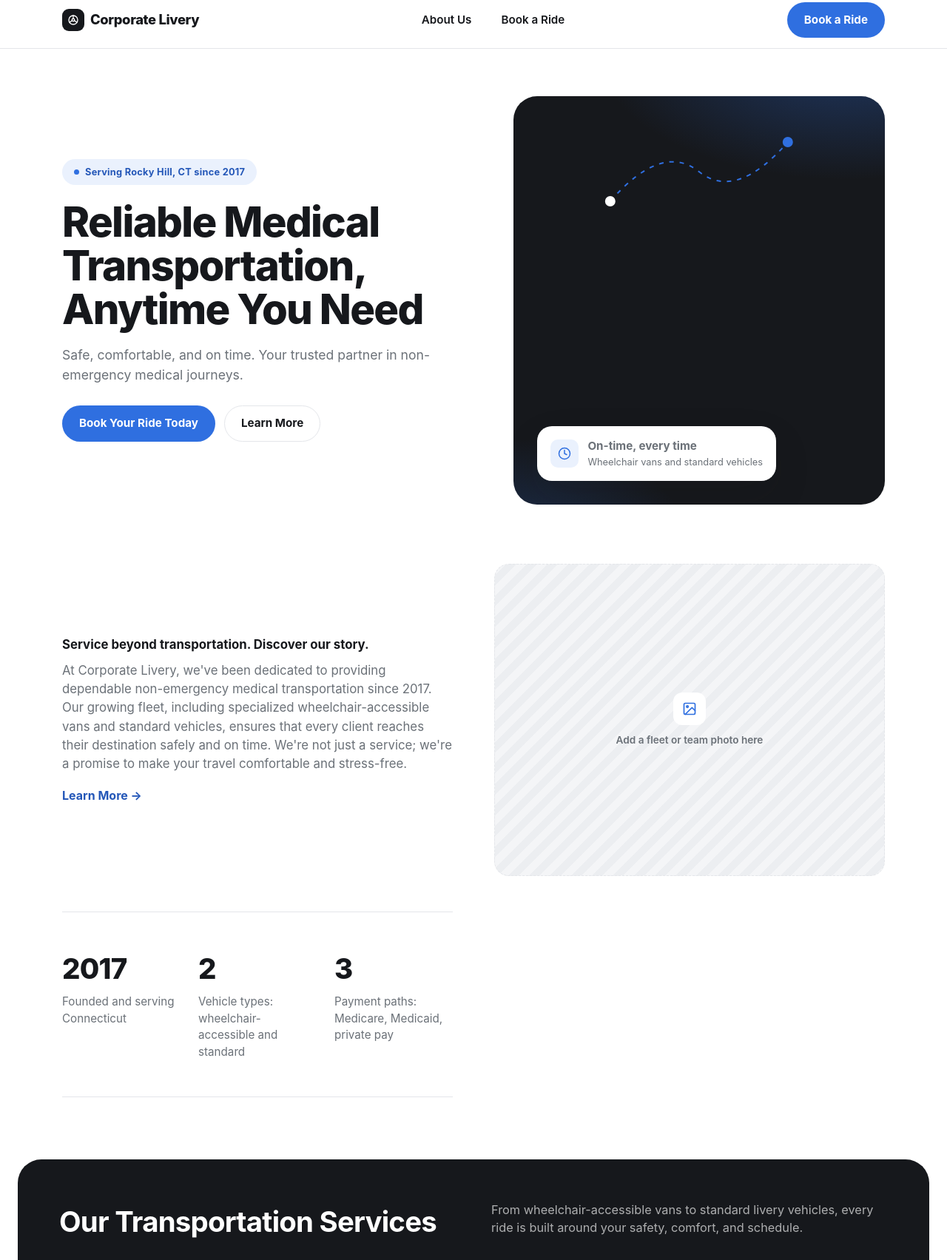
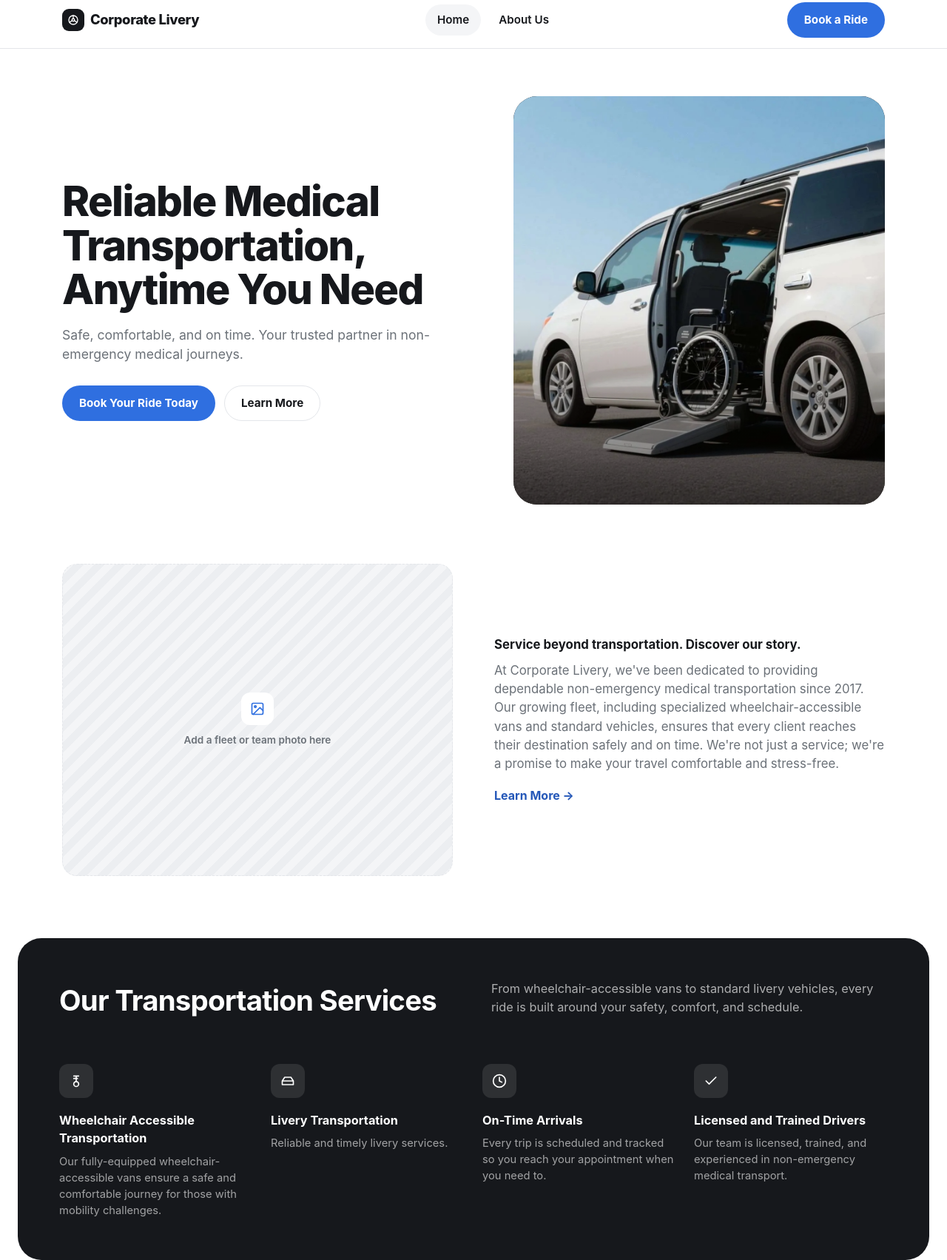
Before and after one commit to mahasidi/corporateliveryct, a plain HTML site: page index.html in a window 1280 px wide. Shown: the part 11-1714 px from the top of the page at 74% size. Drawn offline with Linux system fonts and the light colour scheme.

Commit message:
Formatting

```diff
--- a/index.html
+++ b/index.html
@@ -19,8 +19,8 @@
       Corporate Livery
     </a>
     <nav class="main-nav" aria-label="Primary">
+      <a href="index.html" class="active">Home</a>
       <a href="about-us.html">About Us</a>
-      <a href="book-a-ride.html">Book a Ride</a>
     </nav>
     <a href="book-a-ride.html" class="btn btn-primary">Book a Ride</a>
     <button class="nav-toggle" aria-label="Open menu" aria-expanded="false" id="navToggle">
@@ -34,7 +34,6 @@
   <section class="hero">
     <div class="wrap">
       <div>
-        <span class="eyebrow"><span class="eyebrow-dot"></span>Serving Rocky Hill, CT since 2017</span>
         <h1>Reliable Medical Transportation, Anytime You Need</h1>
         <p class="lede">Safe, comfortable, and on time. Your trusted partner in non-emergency medical journeys.</p>
         <div class="hero-ctas">
@@ -42,53 +41,24 @@
           <a href="about-us.html" class="btn btn-outline">Learn More</a>
         </div>
       </div>
-      <div class="hero-visual" aria-hidden="true">
-        <svg width="100%" height="140" viewBox="0 0 280 140" fill="none">
-          <path d="M20 110 Q90 30 140 70 T260 30" stroke="#2F6FE0" stroke-width="2" stroke-dasharray="6 8" fill="none"/>
-          <circle cx="20" cy="110" r="7" fill="#fff"/>
-          <circle cx="260" cy="30" r="7" fill="#2F6FE0"/>
-        </svg>
-        <div class="hero-badge">
-          <span class="badge-icon">
-            <svg width="18" height="18" viewBox="0 0 24 24" fill="none" stroke="#2F6FE0" stroke-width="2" stroke-linecap="round" stroke-linejoin="round"><circle cx="12" cy="12" r="10"/><path d="M12 6v6l4 2"/></svg>
-          </span>
-          <span>
-            <strong>On-time, every time</strong>
-            <span>Wheelchair vans and standard vehicles</span>
-          </span>
-        </div>
+      <div class="hero-visual">
+        <img src="Images/minivan.jpeg" alt="Corporate Livery vehicle" class="hero-visual-photo">
       </div>
     </div>
   </section>
 
   <section class="intro">
     <div class="wrap">
-      <div>
-        <p class="kicker">Service beyond transportation. Discover our story.</p>
-        <p>At Corporate Livery, we've been dedicated to providing dependable non-emergency medical transportation since 2017. Our growing fleet, including specialized wheelchair-accessible vans and standard vehicles, ensures that every client reaches their destination safely and on time. We're not just a service; we're a promise to make your travel comfortable and stress-free.</p>
-        <a href="about-us.html" class="intro-link">Learn More →</a>
-      </div>
       <div class="img-placeholder" aria-hidden="true">
         <span class="icon">
           <svg width="20" height="20" viewBox="0 0 24 24" fill="none" stroke="#2F6FE0" stroke-width="2" stroke-linecap="round" stroke-linejoin="round"><rect x="3" y="3" width="18" height="18" rx="2"/><circle cx="8.5" cy="8.5" r="1.5"/><path d="M21 15l-5-5L5 21"/></svg>
         </span>
         <span>Add a fleet or team photo here</span>
       </div>
-    </div>
-    <div class="wrap">
-      <div class="stat-row">
-        <div>
-          <div class="stat-value">2017</div>
-          <div class="stat-label">Founded and serving Connecticut</div>
-        </div>
-        <div>
-          <div class="stat-value">2</div>
-          <div class="stat-label">Vehicle types: wheelchair-accessible and standard</div>
-        </div>
-        <div>
-          <div class="stat-value">3</div>
-          <div class="stat-label">Payment paths: Medicare, Medicaid, private pay</div>
-        </div>
+      <div>
+        <p class="kicker">Service beyond transportation. Discover our story.</p>
+        <p>At Corporate Livery, we've been dedicated to providing dependable non-emergency medical transportation since 2017. Our growing fleet, including specialized wheelchair-accessible vans and standard vehicles, ensures that every client reaches their destination safely and on time. We're not just a service; we're a promise to make your travel comfortable and stress-free.</p>
+        <a href="about-us.html" class="intro-link">Learn More →</a>
       </div>
     </div>
   </section>
--- a/styles.css
+++ b/styles.css
@@ -161,6 +161,35 @@ button { font-family: inherit; cursor: pointer; }
     gap: 56px;
     align-items: center;
   }
+  .hero-visual {
+    position: relative;
+    border-radius: var(--radius-lg);
+    background: var(--ink);
+    aspect-ratio: 4 / 4.4;
+    overflow: hidden;
+  }
+  .hero-visual-photo {
+    position: absolute;
+    inset: 0;
+    width: 100%;
+    height: 100%;
+    object-fit: cover;
+  }
+  .hero-visual::after {
+    content: "";
+    position: absolute;
+    inset: 0;
+    background: linear-gradient(to top, rgba(0, 0, 0, 0.6), transparent 45%);
+  }
+  .hero-visual .hero-badge {
+    position: absolute;
+    bottom: 24px;
+    left: 24px;
+    right: 24px;
+    z-index: 1;
+    margin: 0;
+    width: fit-content;
+  }
   .eyebrow {
     display: inline-flex;
     align-items: center;
@@ -195,26 +224,6 @@ button { font-family: inherit; cursor: pointer; }
   }
   .hero-ctas { display: flex; gap: 12px; flex-wrap: wrap; }
 
-.hero-visual {
-  position: relative;
-  border-radius: var(--radius-lg);
-  background: var(--ink);
-  aspect-ratio: 4 / 4.4;
-  padding: 32px;
-  display: flex;
-  flex-direction: column;
-  justify-content: space-between;
-  overflow: hidden;
-}
-.hero-visual::before {
-  content: "";
-  position: absolute;
-  inset: 0;
-  background:
-    radial-gradient(560px 280px at 90% -10%, rgba(47, 111, 224, 0.35), transparent 60%),
-    radial-gradient(400px 240px at 0% 110%, rgba(47, 111, 224, 0.25), transparent 60%);
-}
-.hero-visual svg { position: relative; }
   .hero-badge {
     position: relative;
     background: #fff;
@@ -626,16 +635,17 @@ form.ride-form {
     .features-top,
     .feature-grid,
     .service-grid,
-  .about-section,
+    .about-row,
     .book-layout,
     .footer-top {
       grid-template-columns: 1fr;
     }
+    .about-row.reverse .about-copy,
+    .about-row.reverse .img-placeholder { order: initial; }
     .feature-grid { gap: 32px; }
     .stat-row { grid-template-columns: 1fr; gap: 28px; }
     .features { margin: 40px 16px; padding: 36px 24px; }
     .cta-banner { margin: 16px 16px 48px; padding: 36px 24px; flex-direction: column; align-items: flex-start; }
-  .about-section h2 { position: static; }
     .form-row { grid-template-columns: 1fr; }
   }
 
```
Also changed, not shown: about-us.html (+1 -1 lines), book-a-ride.html (+1 -1 lines), images/minivan.jpeg (added), script.js (line endings or trailing spaces). Lines whose indentation alone changed are shown as unchanged.
